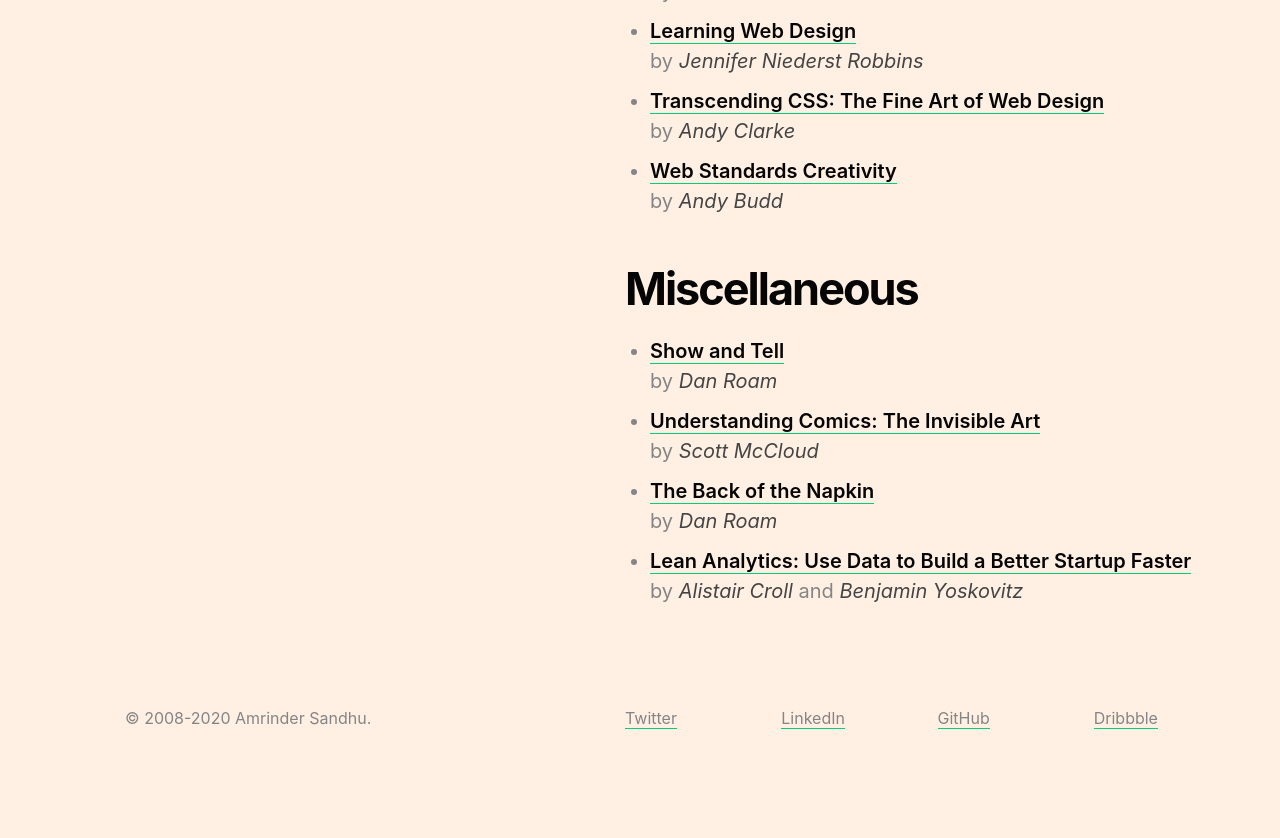
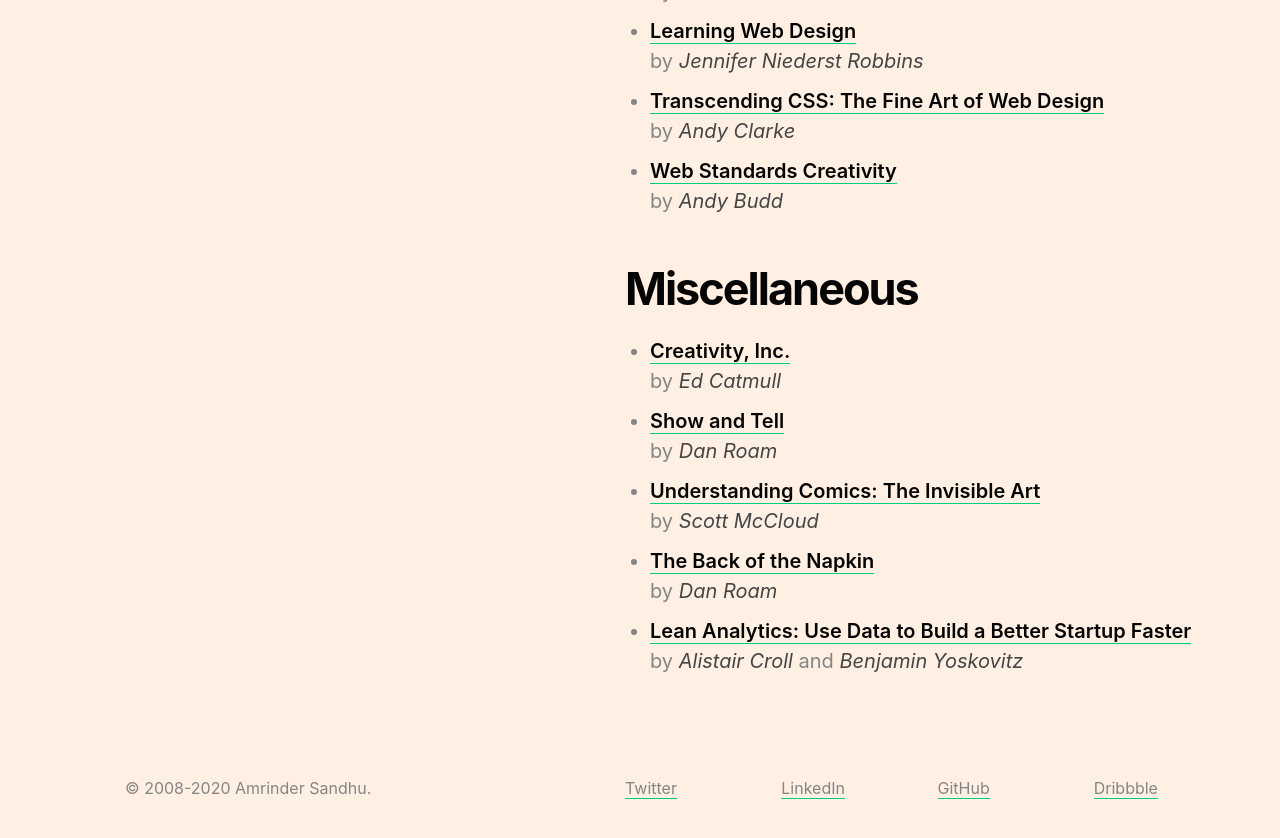
Before and after one commit to harjotgrewal/amrindersandhu, a Jekyll site: the page built from books.html, in a window 1280 px wide and 900 px high, scrolled down 13824 px. Shown: the top 838 px of the window. Built offline with Jekyll 4.4.1, drawn with Linux system fonts in a browser that asks for light colours.

Commit message:
[ADD][BOOK] Creativity Inc.

```diff
--- a/_data/books.yml
+++ b/_data/books.yml
@@ -1008,6 +1008,12 @@
 
 misc:
 - {
+	url: 'https://www.amazon.ca/Creativity-Inc-Overcoming-Unseen-Inspiration/dp/0307361179',
+	name: 'Creativity, Inc.',
+	author: 'Ed Catmull'
+}
+
+- {
 	url: 'https://www.amazon.com/Show-Tell-Everybody-Extraordinary-Presentations/dp/1591848024',
 	name: 'Show and Tell',
 	author: 'Dan Roam'
```
